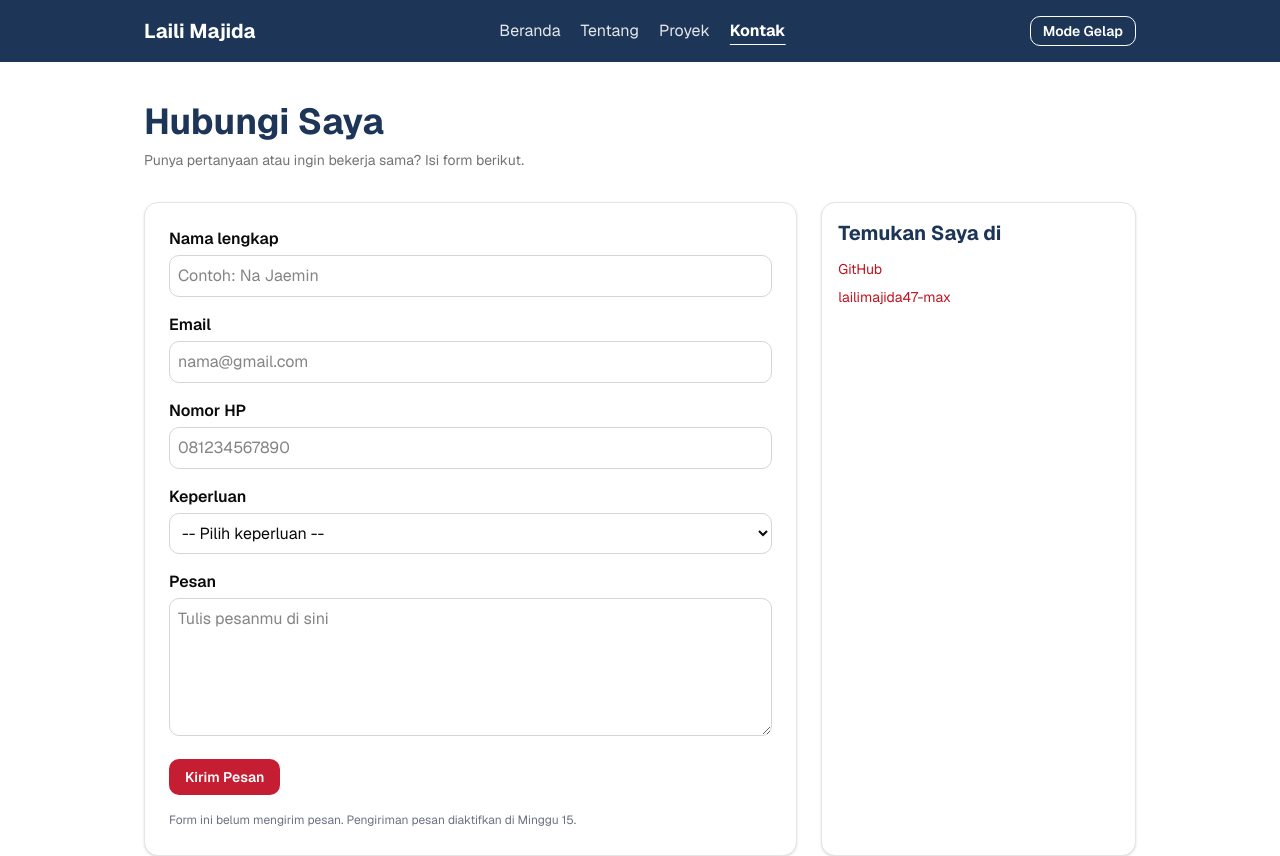
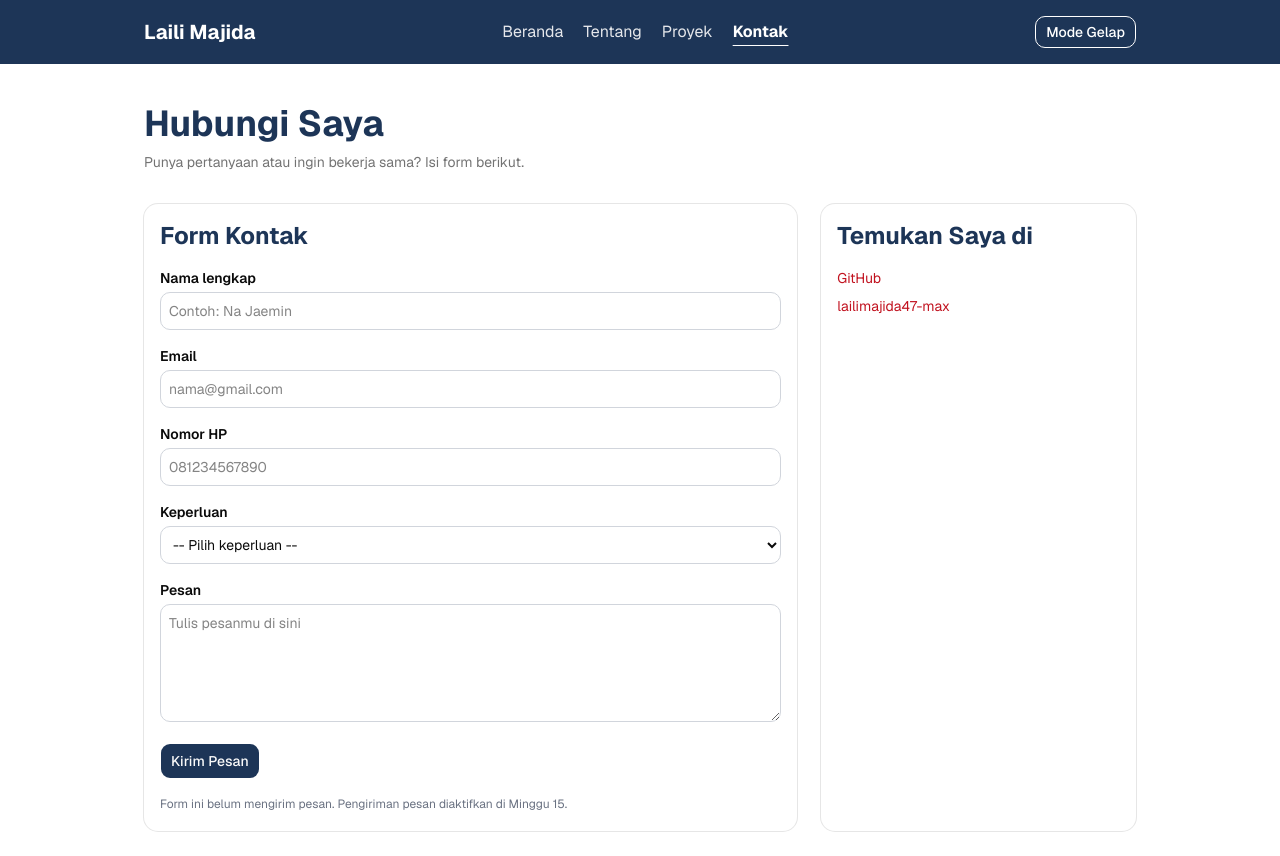
Before and after one commit to lailimajida47-max/portofolio-next, a Next.js app: page /kontak in a window 1280 px wide. Shown: the top 856 px of the page. Built offline with nearby package versions, Linux system fonts and the light colour scheme.

Commit message:
Menyelesaikan tugas Modul P1-W14

```diff
--- a/src/app/kontak/page.js
+++ b/src/app/kontak/page.js
@@ -1,5 +1,5 @@
-
 import FormKontak from "@/components/FormKontak";
+import Kartu from "@/components/Kartu";
 
 export const metadata = {
   title: "Kontak",
@@ -9,7 +9,6 @@ export const metadata = {
 export default function Kontak() {
   return (
     <main className="mx-auto min-h-screen w-full max-w-5xl bg-background px-4 py-10 text-foreground">
-      {/* Judul */}
       <h1 className="text-3xl font-bold text-primary md:text-4xl">
         Hubungi Saya
       </h1>
@@ -18,20 +17,16 @@ export default function Kontak() {
         Punya pertanyaan atau ingin bekerja sama? Isi form berikut.
       </p>
 
-      {/* Layout Kontak */}
       <div className="mt-8 grid gap-6 md:grid-cols-3">
-        {/* Form Kontak */}
-        <section className="rounded-xl border border-border bg-card p-6 shadow-sm md:col-span-2">
+        <div className="md:col-span-2">
+          <Kartu judul="Form Kontak">
             <FormKontak />
-        </section>
+          </Kartu>
+        </div>
 
-        {/* Temukan Saya */}
-        <aside className="rounded-xl border border-border bg-card p-5 shadow-sm md:p-4">
-          <h2 className="text-xl font-bold text-primary">
-            Temukan Saya di
-          </h2>
-
-          <div className="mt-3 flex flex-col gap-2 text-sm">
+        <Kartu judul="Temukan Saya di">
+          <ul className="space-y-2 text-sm">
+            <li>
               <a
                 href="https://github.com/lailimajida47-max"
                 target="_blank"
@@ -40,7 +35,8 @@ export default function Kontak() {
               >
                 GitHub
               </a>
-
+            </li>
+            <li>
               <a
                 href="https://github.com/lailimajida47-max"
                 target="_blank"
@@ -49,8 +45,9 @@ export default function Kontak() {
               >
                 lailimajida47-max
               </a>
-          </div>
-        </aside>
+            </li>
+          </ul>
+        </Kartu>
       </div>
     </main>
   );
--- a/src/components/FormKontak.jsx
+++ b/src/components/FormKontak.jsx
@@ -1,6 +1,8 @@
+
 "use client";
 
 import { useState } from "react";
+import { Button } from "@/components/ui/button";
 
 const kelasInput =
   "mt-1 w-full rounded-lg border border-gray-300 bg-white dark:bg-gray-800 p-2";
@@ -119,6 +121,7 @@ export default function FormKontak() {
           <option value="kerja-sama">Kerja sama proyek</option>
           <option value="lainnya">Lainnya</option>
         </select>
+
         {error.keperluan && (
           <p className="mt-1 text-sm text-aksen">
             {error.keperluan}
@@ -144,12 +147,9 @@ export default function FormKontak() {
         )}
       </div>
 
-      <button
-        type="submit"
-        className="rounded-lg bg-[#c51e32] px-4 py-2 text-sm font-semibold text-white transition hover:bg-[#a81729]"
-      >
+      <Button type="submit" size="lg">
         Kirim Pesan
-      </button>
+      </Button>
 
       <p className="text-xs leading-relaxed text-gray-500">
         Form ini belum mengirim pesan. Pengiriman pesan
--- a/src/components/Hero.jsx
+++ b/src/components/Hero.jsx
@@ -1,5 +1,7 @@
 
 import Image from "next/image";
+import Link from "next/link";
+import { buttonVariants } from "@/components/ui/button";
 
 export default function Hero({ nama, tagline }) {
   return (
@@ -12,11 +14,32 @@ export default function Hero({ nama, tagline }) {
         loading="eager"
         className="rounded-full border-4 border-aksen"
       />
+
       <div>
         <h1 className="text-3xl font-bold text-primary md:text-5xl">
           Halo, saya {nama} !
         </h1>
+
         <p className="mt-3 text-lg text-gray-700">{tagline}</p>
+
+        <div className="mt-5 flex justify-center gap-3 md:justify-start">
+          <Link
+            href="/proyek"
+            className={buttonVariants({ size: "lg" })}
+          >
+            Lihat Proyek
+          </Link>
+
+          <Link
+            href="/kontak"
+            className={buttonVariants({
+              variant: "outline",
+              size: "lg",
+            })}
+          >
+            Hubungi Saya
+          </Link>
+        </div>
       </div>
     </section>
   );
--- a/src/components/Kartu.jsx
+++ b/src/components/Kartu.jsx
@@ -1,8 +1,19 @@
+import {
+  Card,
+  CardContent,
+  CardHeader,
+  CardTitle,
+} from "@/components/ui/card";
+
 export default function Kartu({ judul, children }) {
-    return (
-        <section className="rounded-xl border border-gray-200 bg-white dark:bg-gray-800 p-6 shadow-sm">
-            <h2 className="mb-3 text-2xl font-bold text-primary">{judul}</h2>
-            {children}
-        </section>
-    );
+  return (
+    <Card>
+      <CardHeader>
+        <CardTitle className="text-2xl font-bold text-primary">
+          {judul}
+        </CardTitle>
+      </CardHeader>
+      <CardContent>{children}</CardContent>
+    </Card>
+  );
 }
--- a/src/components/SkillCard.jsx
+++ b/src/components/SkillCard.jsx
@@ -1,10 +1,20 @@
+
+import { Badge } from "@/components/ui/badge";
+import {
+  Card,
+  CardHeader,
+  CardTitle,
+} from "@/components/ui/card";
+
 export default function SkillCard({ nama, level }) {
   return (
-    <div className="rounded-xl border border-border bg-card p-5 shadow-sm">
-      <h3 className="text-lg font-semibold text-primary">{nama}</h3>
-      <p className="mt-1 text-sm text-muted-foreground">
-        Level: {level}
-      </p>
-    </div>
+    <Card>
+      <CardHeader>
+        <CardTitle className="text-lg text-primary">
+          {nama}
+        </CardTitle>
+        <Badge variant="outline">Level: {level}</Badge>
+      </CardHeader>
+    </Card>
   );
 }
--- a/src/components/Tomboltema.jsx
+++ b/src/components/Tomboltema.jsx
@@ -1,6 +1,8 @@
+
 "use client";
 
 import { useSyncExternalStore } from "react";
+import { Button } from "@/components/ui/button";
 
 function berlangganan(callback) {
   window.addEventListener("tema-berubah", callback);
@@ -31,13 +33,13 @@ export default function TombolTema() {
   }
 
   return (
-    <button
-      type="button"
+    <Button
+      variant="outline"
       onClick={gantiTema}
       aria-pressed={gelap}
-      className="rounded-lg border border-white px-3 py-1 text-sm font-semibold text-white hover:border-aksen hover:bg-aksen"
+      className="border-white bg-transparent text-white hover:bg-aksen hover:text-white"
     >
       {gelap ? "Mode Terang" : "Mode Gelap"}
-    </button>
+    </Button>
   );
 }
```
Lines whose indentation alone changed are shown as unchanged.
